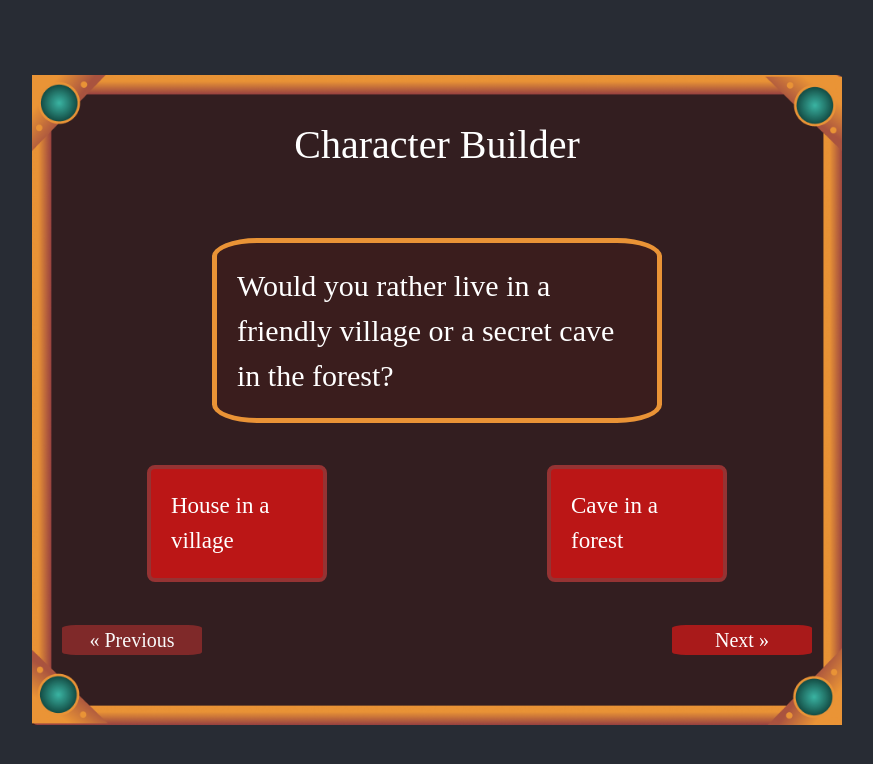
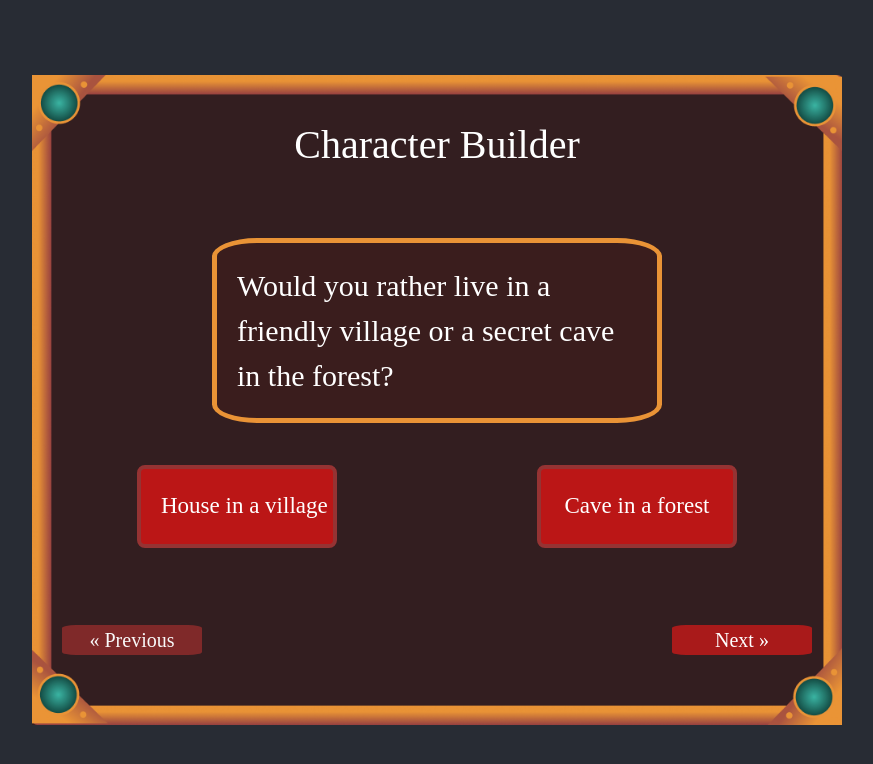
Before and after one commit to siggalucci13/questcraft, a Next.js app in the folder questcraft/: page /questions in a window 1280 px wide. Shown: the top 764 px of the page, without its empty margins (203-1076 px from the left). Built offline with nearby package versions, Linux system fonts and the light colour scheme; a web font is replaced by a local one.

Commit message:
fix question css

```diff
--- a/questcraft/app/questions/question_one.tsx
+++ b/questcraft/app/questions/question_one.tsx
@@ -30,7 +30,7 @@
     {
         id: 5,
         text: "Would you rather be known for your bravery and honor or your cleverness and knowledge?",
-        options: ["Bravery and honor", "Cleverness and knowledge"]
+        options: ["Bravery and honor", "Cleverness"]
     },
     {
         id: 6,
--- a/questcraft/app/styles/question.module.css
+++ b/questcraft/app/styles/question.module.css
@@ -40,6 +40,8 @@
 
     font-family: 'Londrina Solid';
     font-size: 23px;
+    white-space: nowrap;
+    text-align: center;
 }
 
 
@@ -50,6 +52,9 @@
 
     font-family: 'Londrina Solid';
     font-size: 23px;
+
+    white-space: nowrap;
+    text-align: center;
 }
 
 .q_nav_pre {
@@ -100,9 +105,10 @@
     border-radius: 8px;
     padding: 20px;
     display: block;
-    width: 180px;
+    width: 200px;
     background: #bb1616;
     transition: border-color 0.3s ease;
+    text-align: center;
 }
 
 .card_input_element {
@@ -116,9 +122,10 @@
     border-radius: 8px;
     padding: 20px;
     display: block;
-    width: 180px;
+    width: 200px;
     background: #bb1616;
     transition: border-color 0.3s ease;
+    text-align: center;
 }
 
 .card_content h4 {
```
